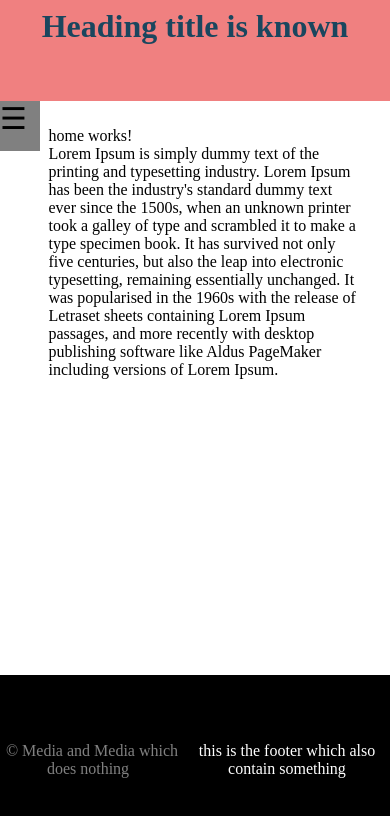
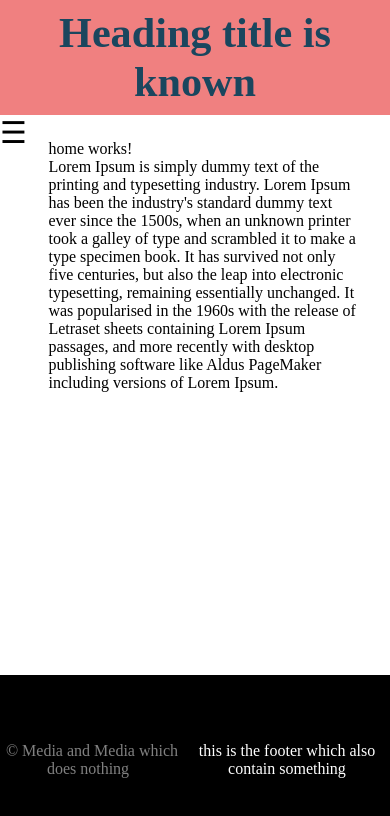
Before and after one commit to vishnukantQa/QaTraineeFormAssign, an Angular app: page / in a window 390 px wide. Shown: the top 816 px of the page. Built offline with nearby package versions, Linux system fonts and the light colour scheme.

Commit message:
optimize ui little bit but not currently fully responsive remain with aside bar

```diff
--- a/src/app/app.component.css
+++ b/src/app/app.component.css
@@ -53,12 +53,16 @@
 
 } */
 
+h1{
+    font-size: 5vh;
+}
+
 body {
     font-family: "Lato", sans-serif;
   }
 
   aside{
-      background-color: gray;
+
       width:40px;
       height: 50px;
 
@@ -84,7 +88,7 @@
 
   .sidenav a {
 
-    padding: 8px 8px 8px 32px;
+    padding: 2vh 2vh 2vh 4vh;
     text-decoration: none;
     font-size: 4vh;
     color: #818181;
@@ -109,7 +113,7 @@
     position: absolute;
     top: 0;
     right: 25px;
-    font-size: 36px;
+    font-size: 5vh;
     margin-left: 50px;
   }
   .copy{
@@ -137,7 +141,7 @@
     position: absolute;
     bottom: 0;
     display: flex;
-    height: 20px;
+    height: 15vh;
     background: black;
     width: 100%;
     color: white;
@@ -146,3 +150,15 @@
     justify-content: center;
     align-items: center;
   }
+
+  @media screen and (max-width: 729px) {
+    section{
+        display: block;
+    }
+  }
+
+  @media screen and (max-width: 435px) {
+    .content{
+        flex-direction: row;
+    }
+  }
```
